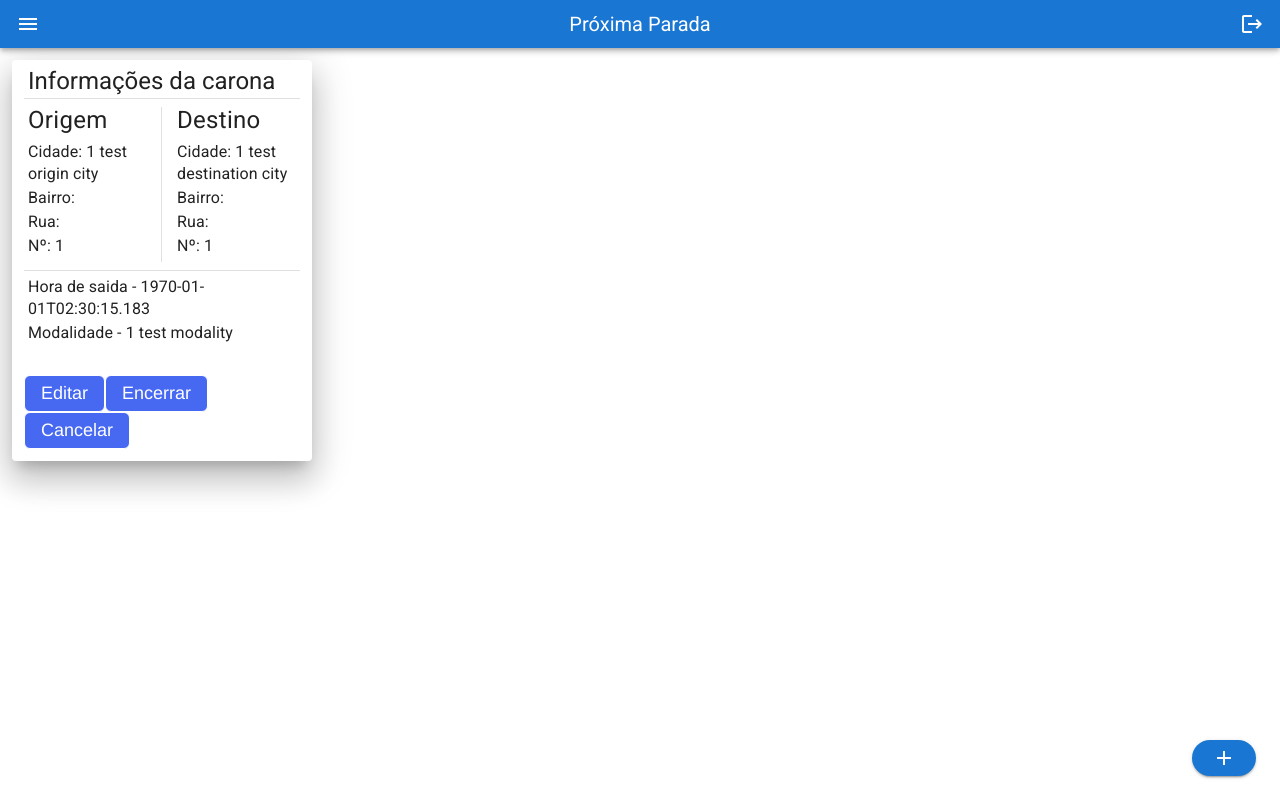
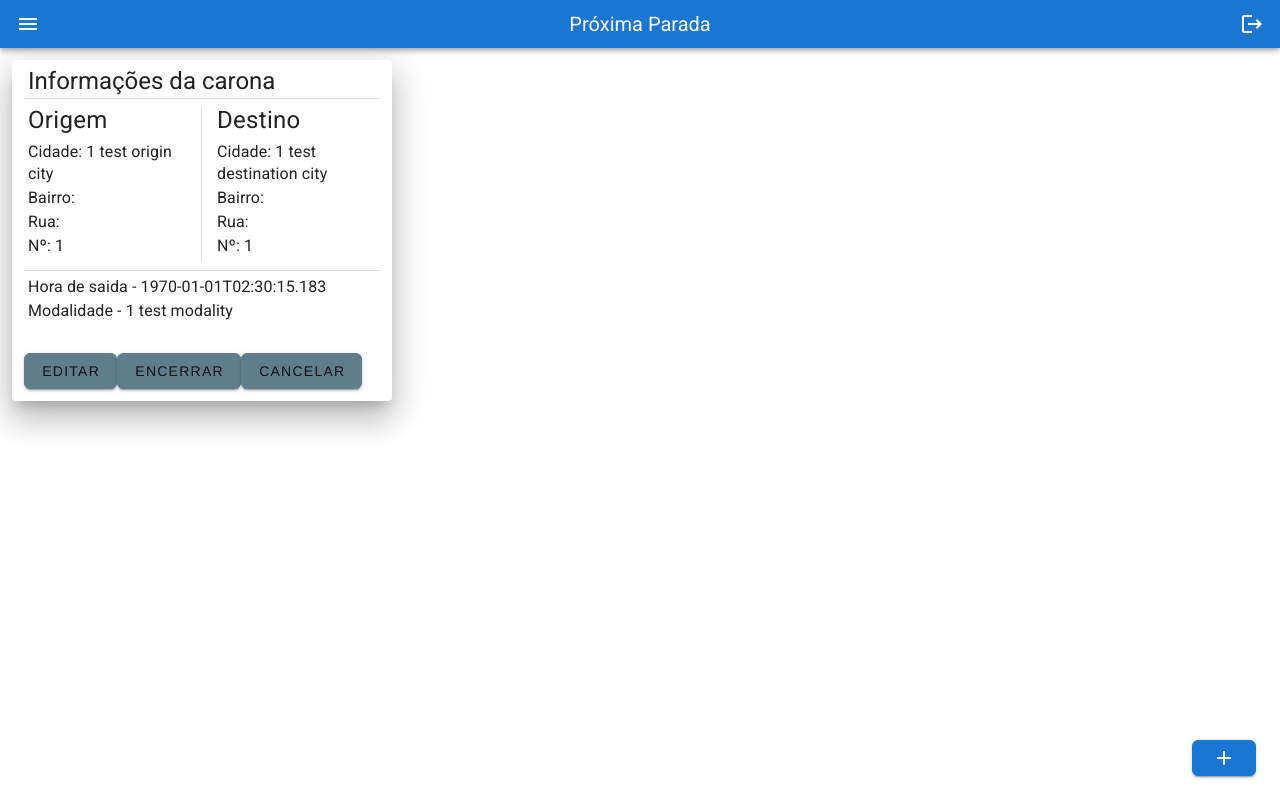
Before and after one commit to ifpi-picos/proxima-parada-front-end-vue, a Vue app: page /home/ride in a window 1280 px wide. Built offline with nearby package versions, Linux system fonts and the light colour scheme.

Commit message:
organizando botoes

```diff
--- a/src/pages/home/PostsPage.vue
+++ b/src/pages/home/PostsPage.vue
@@ -60,7 +60,7 @@
         lg="2"
         xl="4"
       >
-        <v-card elevation="20" min-width="300px" max-width="320">
+        <v-card elevation="20" min-width="380px" max-width="360">
           <v-container>
             <v-row>
               <v-card-title class="text-title text-h5">
@@ -97,21 +97,16 @@
               </v-card-text>
             </v-row>
             <v-row >
-          <v-container class="conteiner">
+          <v-container class="container">
                 <!-- <v-btn color="blue-grey" block elevation="2" outlined>Editar </v-btn>
                 <v-btn color="blue " block elevation="2" outlined >Encerrar Carona</v-btn>
-                <v-btn color="red " block elevation="2"  outlined >Cancelar</v-btn> -->
-                <div>
-                  <div>
-                      <a class="button floatLeft" href="#" >Editar</a>
-                  </div>
-                  <div>
-                      <a class="button floatLeft" href="#" >Encerrar</a>
-                  </div>
-                  <div>
-                      <a class="button floatLeft" href="#" >Cancelar</a>
-                  </div>
-                </div>
+                <v-btn color="red " block elevation="2"  outlined >Cancelar</v-btn>  -->
+              <div>
+                <v-btn class="t1" color="blue-grey">Editar </v-btn>
+                <v-btn class="t2" color="blue-grey" >Encerrar </v-btn>
+                <v-btn color="blue-grey" >Cancelar</v-btn>
+
+              </div>
           </v-container>
 
 
@@ -473,7 +468,8 @@ export default {
 
 }
 
-.button{
+
+button{
   border:1px solid;
   padding: 4px 16px;
   vertical-align: middle;
@@ -483,7 +479,8 @@ export default {
   font-family:helvetica, serif;
   text-decoration:none;
 }
-.floatLeft{float:left};
-a{ background: red;}
+
+/* .floatLeft{float:left};
+ */
 
 </style>
```
